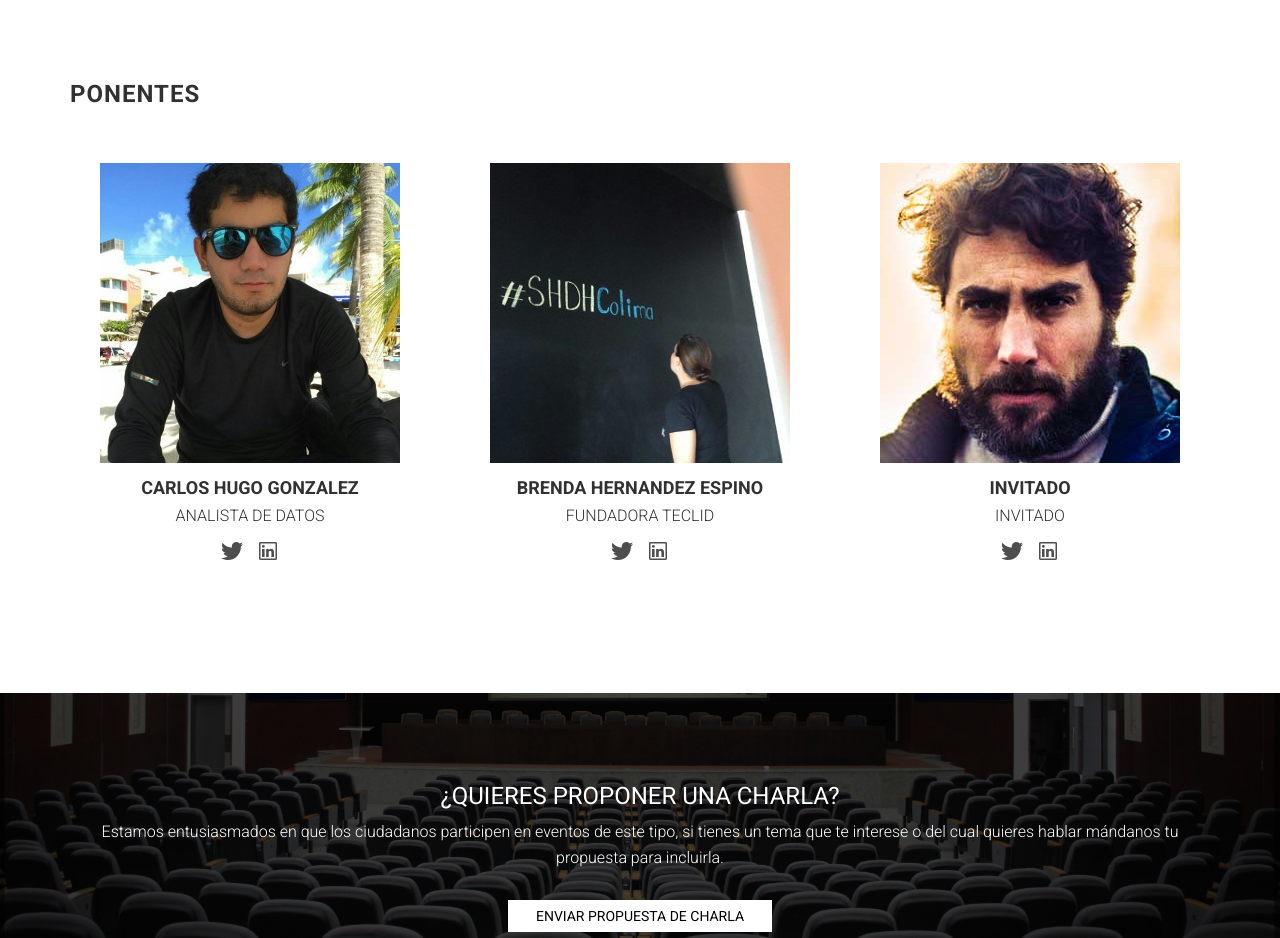
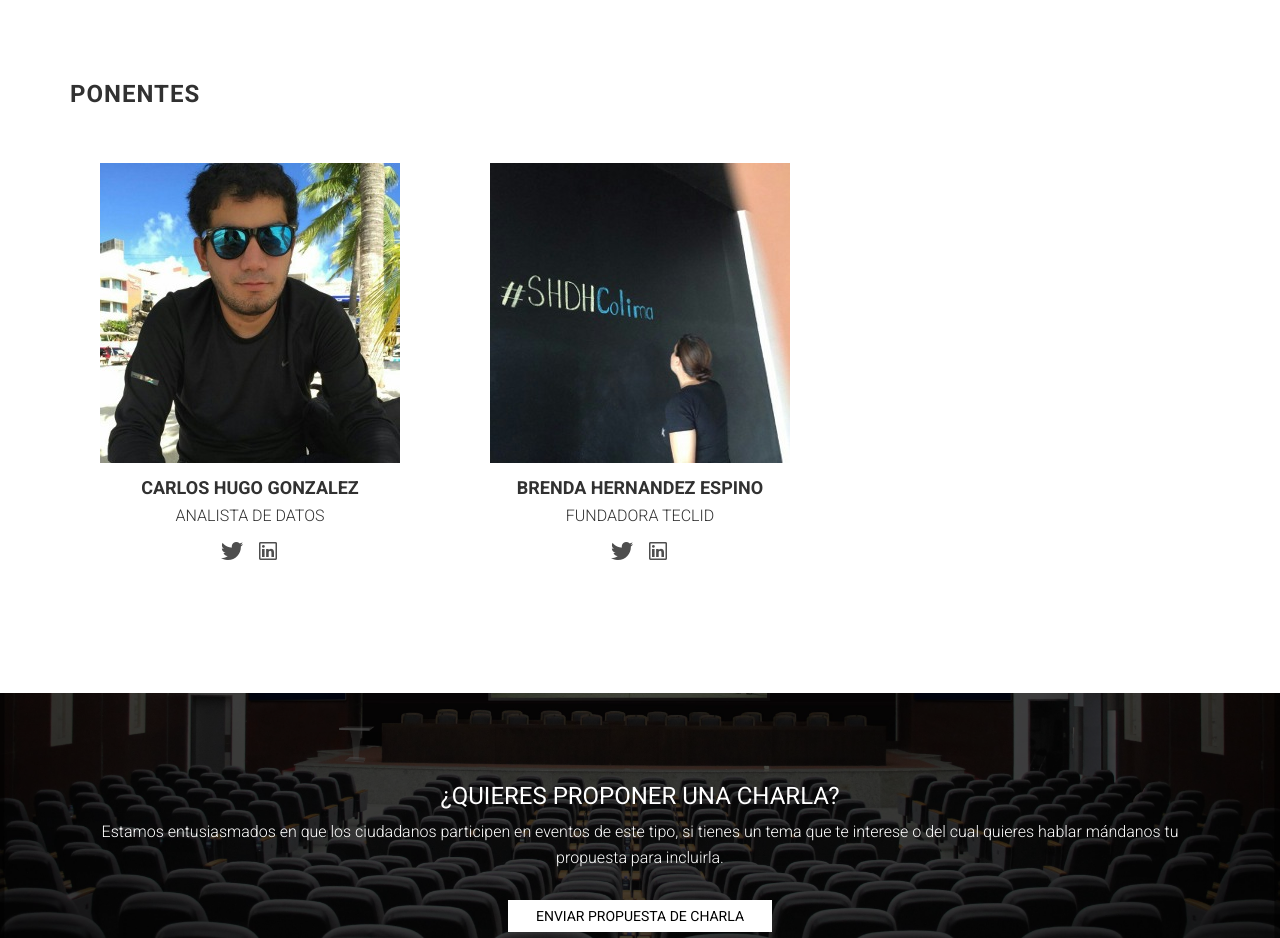
Before and after one commit to caarloshugo/opendataday-colima, a website: page index.html in a window 1280 px wide. Shown: the part 1740-2678 px from the top of the page. Drawn offline with Linux system fonts and the light colour scheme; files whose address does not match are found by name.

Commit message:
quitando speaker

```diff
--- a/index.html
+++ b/index.html
@@ -176,25 +176,6 @@
                         <ul class="social-block">
                             <li><a href="https://twitter.com/angelmalvada"><i class="ion-social-twitter"></i></a></li>
                             <li><a href="https://mx.linkedin.com/in/brendahernandezespino/es"><i class="ion-social-linkedin-outline"></i></a></li>
-                        </ul>
-
-                    </div><!-- /.speaker -->
-                </div><!-- /.col-md-4 -->
-
-                <div class="col-md-4">
-                    <div class="speaker">
-
-                        <figure>
-                            <img alt="" class="img-responsive center-block" src="assets/images/speakers/speaker-5.jpg">
-                        </figure>
-
-                        <h4>Invitado</h4>
-
-                        <p>Invitado</p>
-
-                        <ul class="social-block">
-                            <li><a href=""><i class="ion-social-twitter"></i></a></li>
-                            <li><a href=""><i class="ion-social-linkedin-outline"></i></a></li>
                         </ul>
 
                     </div><!-- /.speaker -->
```
